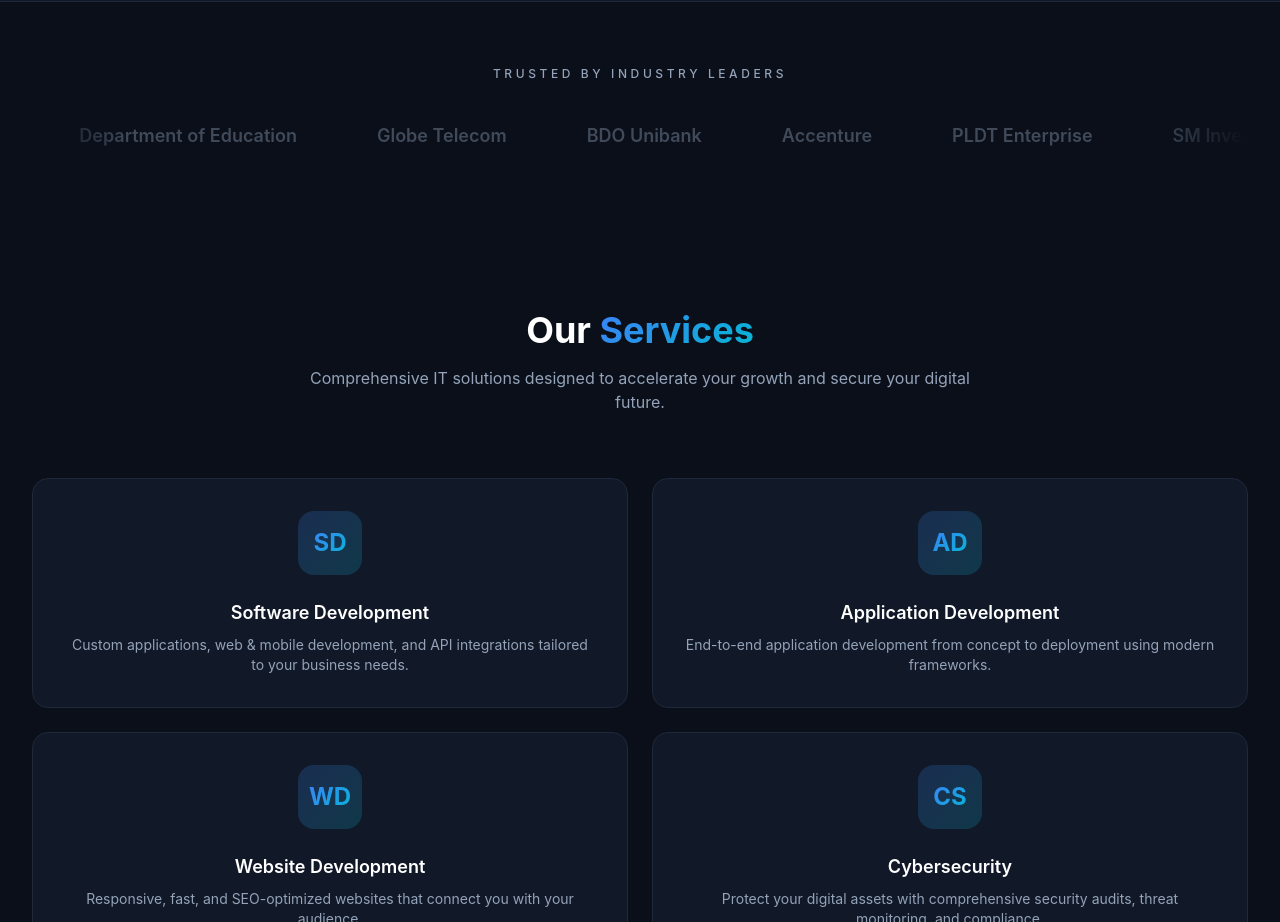
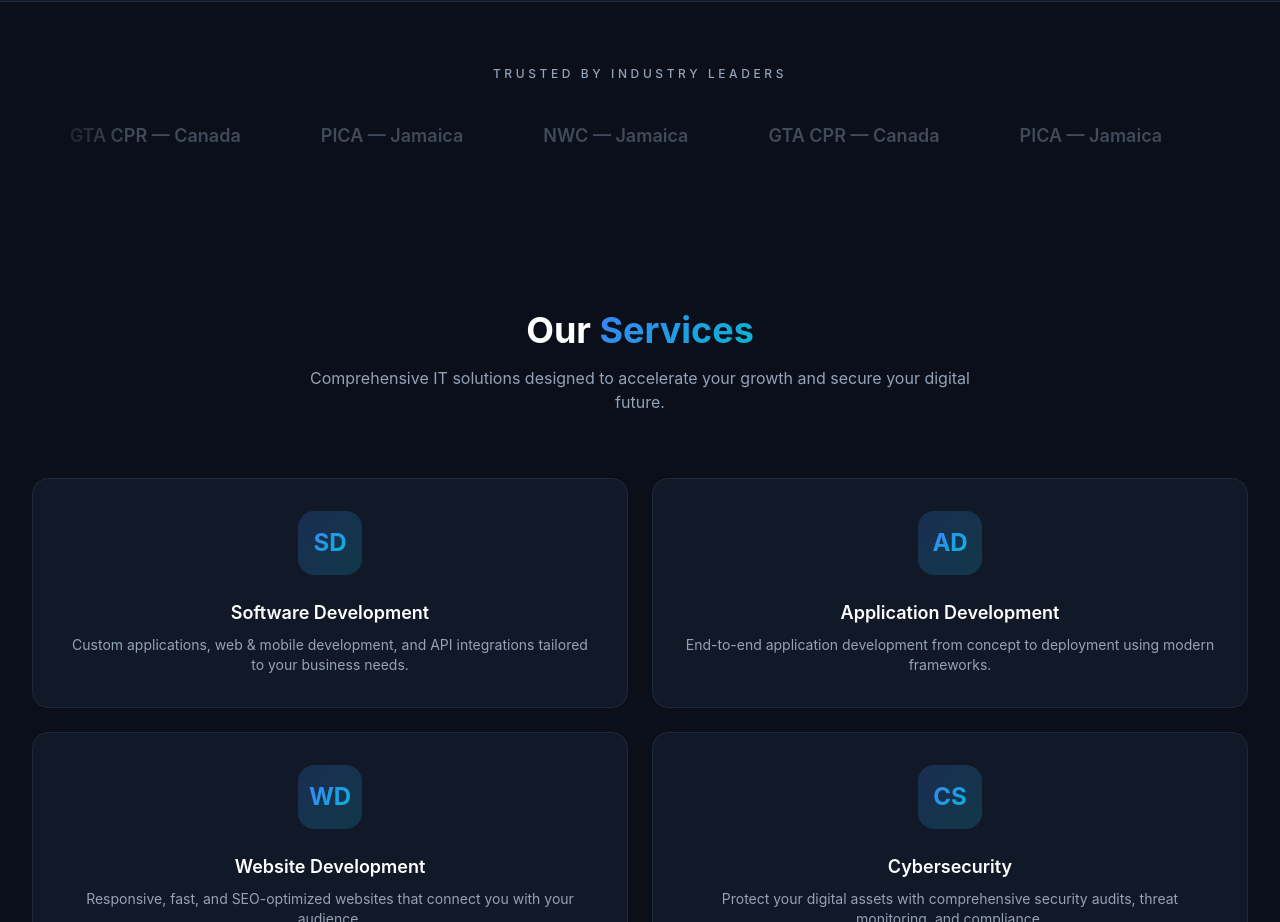
Before and after one commit to Kaizenpbc/kpbc, a Next.js app: page / in a window 1280 px wide. Shown: the part 1060-1982 px from the top of the page. Built offline with nearby package versions, Linux system fonts and the light colour scheme; no server answers.

Commit message:
Update clients section with actual client names
Replace placeholder clients with PICA (Jamaica), NWC (Jamaica),
and GTA CPR (Canada). Adjust marquee duplication and speed for
fewer items.

https://claude.ai/code/session_01Hx14Rd8kspG4b3xMkXHmei

```diff
--- a/src/app/globals.css
+++ b/src/app/globals.css
@@ -78,7 +78,7 @@ html {
 .marquee-track {
   display: flex;
   width: max-content;
-  animation: marquee 30s linear infinite;
+  animation: marquee 20s linear infinite;
 }
 
 .marquee-track:hover {
--- a/src/app/page.tsx
+++ b/src/app/page.tsx
@@ -32,14 +32,9 @@ const stats = [
 ];
 
 const clients = [
-  "Converge ICT",
-  "PhilHealth",
-  "Department of Education",
-  "Globe Telecom",
-  "BDO Unibank",
-  "Accenture",
-  "PLDT Enterprise",
-  "SM Investments",
+  "PICA — Jamaica",
+  "NWC — Jamaica",
+  "GTA CPR — Canada",
 ];
 
 export default function Home() {
@@ -85,7 +80,7 @@ export default function Home() {
             </p>
             <div className="marquee-fade overflow-hidden">
               <div className="marquee-track">
-                {[...clients, ...clients].map((name, i) => (
+                {[...clients, ...clients, ...clients, ...clients].map((name, i) => (
                   <span
                     key={i}
                     className="flex-shrink-0 px-10 text-lg font-semibold text-muted/40 hover:text-muted/70 transition-colors duration-300 select-none whitespace-nowrap"
```
